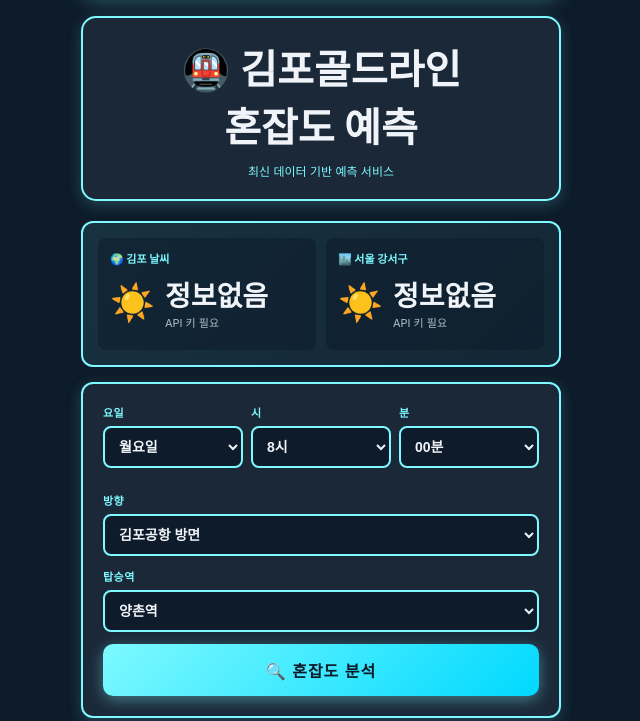
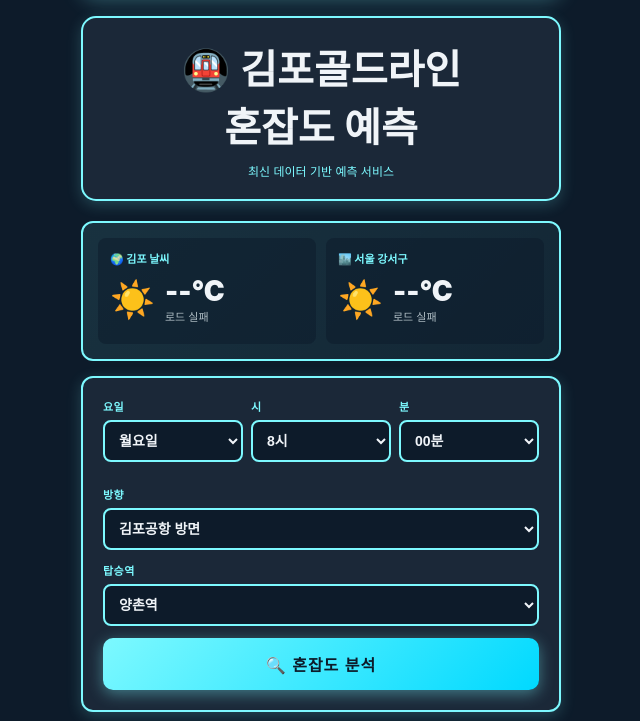
Before and after one commit to ns0408/gimpo-goldline, a website: page index.html in a window 1280 px wide. Shown: the part 115-836 px from the top of the page, without its empty margins (319-959 px from the left). Drawn offline with Linux system fonts and the light colour scheme; no server answers.

Commit message:
Update weather temperature display and API handling

```diff
--- a/index.html
+++ b/index.html
@@ -393,7 +393,7 @@
                     <div class="weather-main">
                         <div class="weather-icon" id="kimpoIcon">☀️</div>
                         <div>
-                            <div class="weather-temp" id="kimpoTemp">정보없음</div>
+                            <div class="weather-temp" id="kimpoTemp">--°C</div>
                             <div class="weather-desc" id="kimpoDesc">로딩중...</div>
                         </div>
                     </div>
@@ -404,7 +404,7 @@
                     <div class="weather-main">
                         <div class="weather-icon" id="seoulIcon">☀️</div>
                         <div>
-                            <div class="weather-temp" id="seoulTemp">정보없음</div>
+                            <div class="weather-temp" id="seoulTemp">--°C</div>
                             <div class="weather-desc" id="seoulDesc">로딩중...</div>
                         </div>
                     </div>
@@ -467,14 +467,6 @@
 // 날씨 API 설정
 // ============================================
 const KMA_API_KEY = 'Ubxg-7JUSNS8YPuyVLjUNQ'; // 기상청 API 키
-const KMA_API_URL = 'https://apihub.kma.go.kr/api/typ01/url/kma_sfctm2.php';
-
-const WEATHER_API_KEY = 'YOUR_API_KEY_HERE'; // OpenWeatherMap API 키를 여기에 입력하세요
-const GIMPO_LAT = 37.6158;
-const GIMPO_LON = 126.7159;
-const SEOUL_LAT = 37.5514;
-const SEOUL_LON = 126.8494;
-
 // 위치 정보
 const LOCATIONS = {
     kimpo: { lat: 37.6158, lon: 126.7158, name: '김포' },
@@ -855,56 +847,45 @@ function getSimulatedWeather(hour, minute) {
 // 날씨 데이터 가져오기
 // ============================================
 async function fetchWeather() {
-    if (WEATHER_API_KEY === 'YOUR_API_KEY_HERE') {
-        document.getElementById('kimpoDesc').textContent = 'API 키 필요';
-        document.getElementById('seoulDesc').textContent = 'API 키 필요';
-        return;
-    }
-
     try {
-        // 김포 날씨
-        const gimpoResponse = await fetch(
-            `https://api.openweathermap.org/data/2.5/weather?lat=${GIMPO_LAT}&lon=${GIMPO_LON}&appid=${WEATHER_API_KEY}&units=metric&lang=kr`
-        );
-        const gimpoData = await gimpoResponse.json();
-
-        // 서울 강서구 날씨
-        const seoulResponse = await fetch(
-            `https://api.openweathermap.org/data/2.5/weather?lat=${SEOUL_LAT}&lon=${SEOUL_LON}&appid=${WEATHER_API_KEY}&units=metric&lang=kr`
-        );
-        const seoulData = await seoulResponse.json();
-
-        // 미세먼지 데이터
-        const gimpoAqiResponse = await fetch(
-            `https://api.openweathermap.org/data/2.5/air_pollution?lat=${GIMPO_LAT}&lon=${GIMPO_LON}&appid=${WEATHER_API_KEY}`
-        );
-        const gimpoAqi = await gimpoAqiResponse.json();
-
-        const seoulAqiResponse = await fetch(
-            `https://api.openweathermap.org/data/2.5/air_pollution?lat=${SEOUL_LAT}&lon=${SEOUL_LON}&appid=${WEATHER_API_KEY}`
-        );
-        const seoulAqi = await seoulAqiResponse.json();
+        console.log('🌤️ 날씨 데이터 로딩 시작...');
+
+        // 김포 날씨 데이터 가져오기
+        const gimpoWeather = await fetchWeatherFromNetlify(LOCATIONS.kimpo.lat, LOCATIONS.kimpo.lon);
+
+        // 서울 강서구 날씨 데이터 가져오기
+        const seoulWeather = await fetchWeatherFromNetlify(LOCATIONS.seoul.lat, LOCATIONS.seoul.lon);
+
+        if (!gimpoWeather || !seoulWeather) {
+            document.getElementById('kimpoDesc').textContent = '로드 실패';
+            document.getElementById('seoulDesc').textContent = '로드 실패';
+            return;
+        }
 
         // 김포 데이터 저장 (혼잡도 계산용)
         currentWeatherData.gimpo = {
-            temp: Math.round(gimpoData.main.temp),
-            weather: gimpoData.weather[0].main,
-            description: gimpoData.weather[0].description,
-            rain: gimpoData.rain ? gimpoData.rain['1h'] || 0 : 0,
-            snow: gimpoData.snow ? gimpoData.snow['1h'] || 0 : 0,
-            humidity: gimpoData.main.humidity,
-            aqi: gimpoAqi.list[0].components.pm10
+            temp: gimpoWeather.temp,
+            weather: gimpoWeather.description,
+            description: gimpoWeather.description,
+            rain: gimpoWeather.rain || 0,
+            snow: gimpoWeather.rainType && gimpoWeather.rainType.includes('눈') ? 1 : 0,
+            humidity: gimpoWeather.humidity,
+            aqi: gimpoWeather.air ? parseFloat(gimpoWeather.air.pm10) : 30,
+            icon: gimpoWeather.icon,
+            alerts: gimpoWeather.alerts || []
         };
 
         // 서울 데이터 저장 (표시용)
         currentWeatherData.seoul = {
-            temp: Math.round(seoulData.main.temp),
-            weather: seoulData.weather[0].main,
-            description: seoulData.weather[0].description,
-            rain: seoulData.rain ? seoulData.rain['1h'] || 0 : 0,
-            snow: seoulData.snow ? seoulData.snow['1h'] || 0 : 0,
-            humidity: seoulData.main.humidity,
-            aqi: seoulAqi.list[0].components.pm10
+            temp: seoulWeather.temp,
+            weather: seoulWeather.description,
+            description: seoulWeather.description,
+            rain: seoulWeather.rain || 0,
+            snow: seoulWeather.rainType && seoulWeather.rainType.includes('눈') ? 1 : 0,
+            humidity: seoulWeather.humidity,
+            aqi: seoulWeather.air ? parseFloat(seoulWeather.air.pm10) : 30,
+            icon: seoulWeather.icon,
+            alerts: seoulWeather.alerts || []
         };
 
         // 날씨 보정 계수 계산 (김포 날씨 기준)
@@ -914,8 +895,10 @@ async function fetchWeather() {
         updateWeatherUI('kimpo', currentWeatherData.gimpo);
         updateWeatherUI('seoul', currentWeatherData.seoul);
 
+        console.log('✅ 날씨 데이터 로딩 완료');
+
     } catch (error) {
-        console.error('날씨 데이터 로드 실패:', error);
+        console.error('❌ 날씨 데이터 로드 실패:', error);
         document.getElementById('kimpoDesc').textContent = '로드 실패';
         document.getElementById('seoulDesc').textContent = '로드 실패';
     }
@@ -924,29 +907,46 @@ async function fetchWeather() {
 function updateWeatherUI(location, data) {
     const prefix = location === 'kimpo' ? 'kimpo' : 'seoul';
 
-    // 아이콘
-    const iconMap = {
-        'Clear': '☀️',
-        'Clouds': '☁️',
-        'Rain': '🌧️',
-        'Drizzle': '🌦️',
-        'Thunderstorm': '⛈️',
-        'Snow': '❄️',
-        'Mist': '🌫️',
-        'Fog': '🌫️'
-    };
-    document.getElementById(`${prefix}Icon`).textContent = iconMap[data.weather] || '🌤️';
+    // 아이콘 (API에서 받은 아이콘 사용)
+    if (data.icon) {
+        document.getElementById(`${prefix}Icon`).textContent = data.icon;
+    }
 
     // 온도
-    document.getElementById(`${prefix}Temp`).textContent = `${data.temp}°C`;
+    if (data.temp !== null && data.temp !== undefined) {
+        document.getElementById(`${prefix}Temp`).textContent = `${Math.round(data.temp)}°C`;
+    }
 
     // 설명
-    document.getElementById(`${prefix}Desc`).textContent = data.description;
-
-    // 상세 정보
-    let detailText = `습도: ${data.humidity}% | 미세먼지: ${Math.round(data.aqi)}`;
-    if (data.rain > 0) detailText += ` | 강수: ${data.rain}mm/h`;
-    if (data.snow > 0) detailText += ` | 적설: ${data.snow}cm`;
+    if (data.description) {
+        document.getElementById(`${prefix}Desc`).textContent = data.description;
+    }
+
+    // 상세 정보 (습도, 미세먼지, 강수량, 기상경보)
+    let detailText = '';
+
+    if (data.humidity) {
+        detailText += `습도: ${Math.round(data.humidity)}%`;
+    }
+
+    if (data.aqi) {
+        detailText += ` | 미세먼지: ${Math.round(data.aqi)}㎍/㎥`;
+    }
+
+    if (data.rain && data.rain > 0) {
+        detailText += ` | 강수: ${data.rain}mm/h`;
+    }
+
+    if (data.snow && data.snow > 0) {
+        detailText += ` | 적설: ${data.snow}cm`;
+    }
+
+    // 기상경보가 있으면 표시
+    if (data.alerts && data.alerts.length > 0) {
+        const alertTexts = data.alerts.map(alert => alert.description || alert.type).join(', ');
+        detailText += ` | ⚠️ ${alertTexts}`;
+    }
+
     document.getElementById(`${prefix}Detail`).textContent = detailText;
 }
 
@@ -1299,7 +1299,7 @@ async function analyze() {
     // 날씨 정보 (간략하게 - 열차 시간 카드 안에 포함)
     const weatherData = selectedTimeWeatherData || getSimulatedWeather(h, m);
     const weatherIcon = weatherData.icon || getWeatherIcon(weatherData);
-    const temp = weatherData.temp ? `${weatherData.temp.toFixed(1)}°C` : '정보없음';
+    const temp = weatherData.temp ? `${weatherData.temp.toFixed(1)}°C` : '--°C';
     const desc = weatherData.description || getWeatherDescription(weatherData);
     const isSimulated = !selectedTimeWeatherData;
 
```
